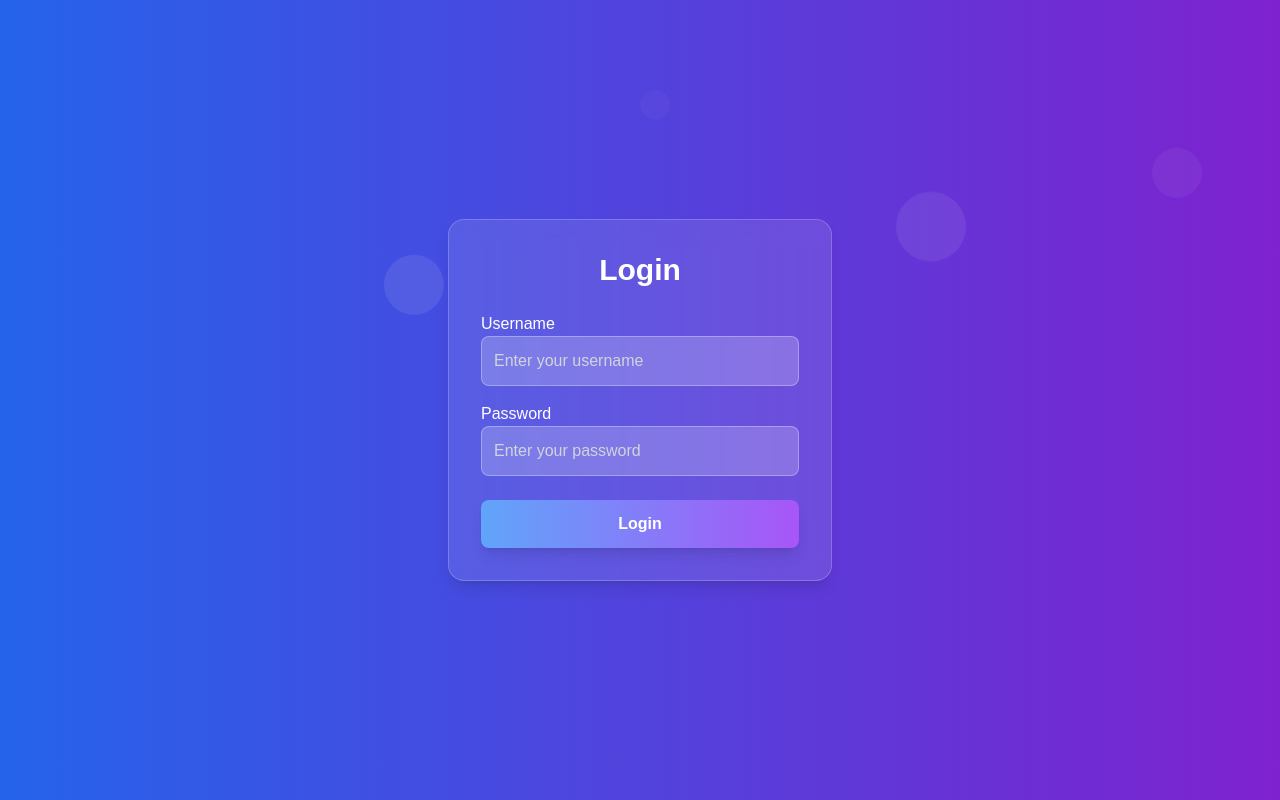
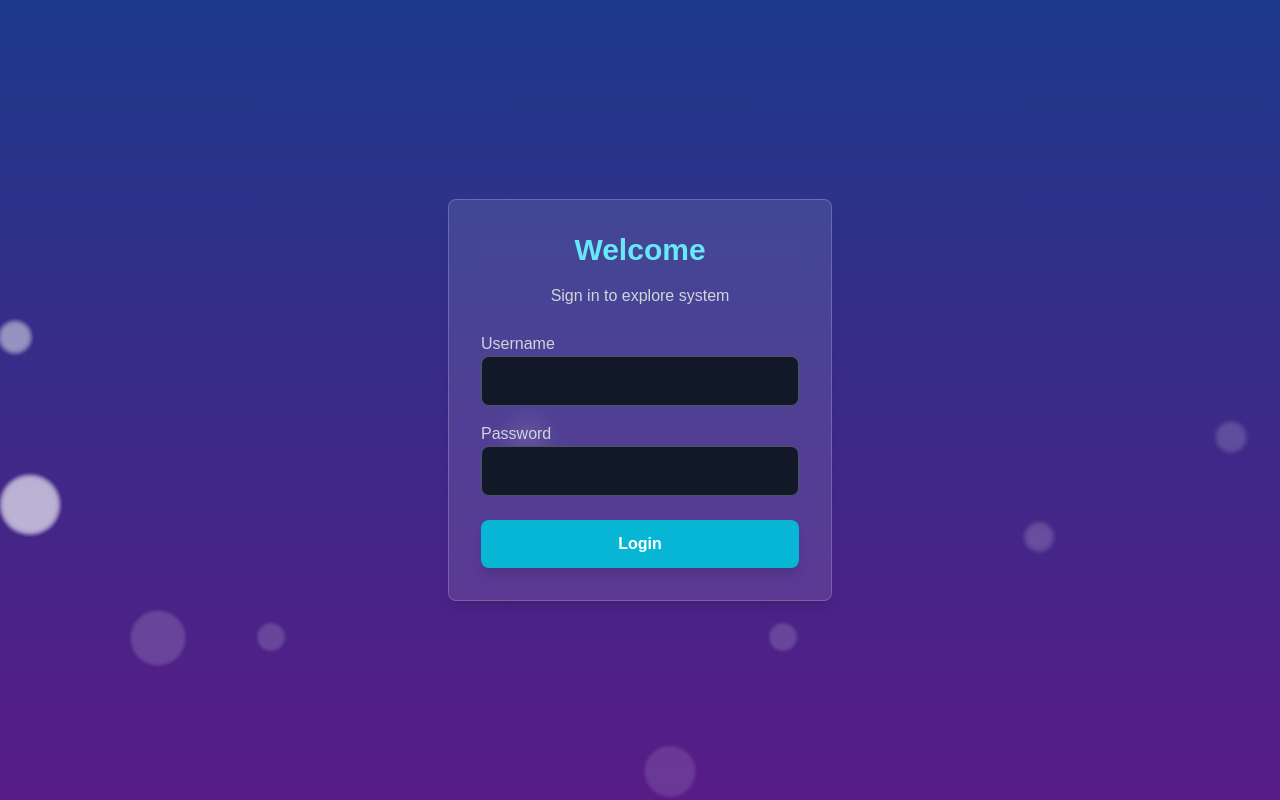
Before and after one commit to kartikpanaganti/textlaire, a React (Vite) app in the folder client/: page / in a window 1280 px wide. Built offline with nearby package versions, Linux system fonts and the light colour scheme.

Commit message:
login done

```diff
--- a/client/src/pages/Login.jsx
+++ b/client/src/pages/Login.jsx
@@ -21,84 +21,118 @@ function Login() {
   };
 
   return (
-    <div className="relative flex h-screen justify-center items-center bg-gradient-to-r from-blue-600 to-purple-700 overflow-hidden">
-      {/* Background Animation */}
+    <div className="relative w-full h-screen overflow-hidden bg-gradient-to-b from-blue-900 to-purple-900">
+      {/* Bubbles Animation */}
       <div className="absolute inset-0 overflow-hidden">
-        <div className="bubble"></div>
-        <div className="bubble"></div>
-        <div className="bubble"></div>
-        <div className="bubble"></div>
-        <div className="bubble"></div>
+        <div className="bubbles">
+          {Array(20).fill(0).map((_, index) => (
+            <span key={index} className="bubble"></span>
+          ))}
+        </div>
       </div>
 
-      {/* Glassmorphism Login Box */}
-      <div className="relative bg-white/10 backdrop-blur-md border border-white/20 rounded-2xl shadow-lg p-8 w-96">
-        <h2 className="text-3xl font-extrabold text-white text-center mb-6">Login</h2>
+      {/* Glassmorphic Login Box */}
+      <div className="relative flex h-screen justify-center items-center z-10">
+        <div className="backdrop-blur-md bg-white/10 p-8 rounded-lg shadow-lg border border-white/20 w-96 text-white">
+          <h2 className="text-3xl font-bold mb-4 text-center text-cyan-300">Welcome</h2>
+          <p className="text-gray-300 text-center mb-6">Sign in to explore system</p>
 
-        {error && <p className="text-red-400 text-sm text-center mb-3">{error}</p>}
+          {error && <p className="text-red-500 text-sm text-center mb-3">{error}</p>}
 
           <form onSubmit={handleLogin}>
             <div className="mb-4">
-            <label className="block text-white font-medium">Username</label>
+              <label className="block text-gray-300">Username</label>
               <input
                 type="text"
                 name="username"
                 value={credentials.username}
                 onChange={handleChange}
-              className="w-full p-3 border border-white/30 rounded-lg bg-white/20 text-white placeholder-gray-300
-              focus:outline-none focus:ring-2 focus:ring-blue-400 transition-all duration-300"
-              placeholder="Enter your username"
+                className="w-full p-3 border border-gray-600 bg-gray-900 rounded-lg text-white focus:outline-none focus:ring-2 focus:ring-cyan-400 transition-all duration-300"
                 required
+                autocomplete="off"
               />
             </div>
 
             <div className="mb-6">
-            <label className="block text-white font-medium">Password</label>
+              <label className="block text-gray-300">Password</label>
               <input
                 type="password"
                 name="password"
                 value={credentials.password}
                 onChange={handleChange}
-              className="w-full p-3 border border-white/30 rounded-lg bg-white/20 text-white placeholder-gray-300
-              focus:outline-none focus:ring-2 focus:ring-blue-400 transition-all duration-300"
-              placeholder="Enter your password"
+                className="w-full p-3 border border-gray-600 bg-gray-900 rounded-lg text-white focus:outline-none focus:ring-2 focus:ring-cyan-400 transition-all duration-300"
                 required
               />
             </div>
 
             <button
               type="submit"
-            className="w-full bg-gradient-to-r from-blue-400 to-purple-500 text-white font-bold py-3 rounded-lg shadow-lg
-            transform transition-transform duration-300 hover:scale-105 hover:shadow-xl"
+              className="w-full bg-cyan-500 text-white font-bold py-3 rounded-lg shadow-lg
+              transform transition-transform duration-300 hover:scale-105 hover:bg-cyan-600"
             >
               Login
             </button>
           </form>
         </div>
+      </div>
 
       {/* Bubble Animation CSS */}
       <style>
         {`
+          /* Bubble Background */
+          .bubbles {
+            position: absolute;
+            width: 100%;
+            height: 100%;
+            overflow: hidden;
+          }
+
           .bubble {
             position: absolute;
             bottom: -100px;
-            width: 50px;
-            height: 50px;
+            width: 40px;
+            height: 40px;
             background: rgba(255, 255, 255, 0.2);
             border-radius: 50%;
-            animation: floatUp 10s infinite linear;
+            animation: floatUp 10s linear infinite;
+            filter: blur(2px);
           }
 
-          .bubble:nth-child(1) { left: 10%; width: 40px; height: 40px; animation-duration: 8s; }
-          .bubble:nth-child(2) { left: 30%; width: 60px; height: 60px; animation-duration: 12s; }
-          .bubble:nth-child(3) { left: 50%; width: 30px; height: 30px; animation-duration: 9s; }
-          .bubble:nth-child(4) { left: 70%; width: 70px; height: 70px; animation-duration: 11s; }
-          .bubble:nth-child(5) { left: 90%; width: 50px; height: 50px; animation-duration: 10s; }
+          .bubble:nth-child(odd) {
+            width: 60px;
+            height: 60px;
+            animation-duration: 12s;
+          }
+
+          .bubble:nth-child(even) {
+            width: 30px;
+            height: 30px;
+            animation-duration: 8s;
+          }
+
+          .bubble:nth-child(1) { left: 10%; animation-delay: 2s; }
+          .bubble:nth-child(2) { left: 20%; animation-delay: 3s; }
+          .bubble:nth-child(3) { left: 30%; animation-delay: 5s; }
+          .bubble:nth-child(4) { left: 40%; animation-delay: 1s; }
+          .bubble:nth-child(5) { left: 50%; animation-delay: 4s; }
+          .bubble:nth-child(6) { left: 60%; animation-delay: 3s; }
+          .bubble:nth-child(7) { left: 70%; animation-delay: 5s; }
+          .bubble:nth-child(8) { left: 80%; animation-delay: 2s; }
+          .bubble:nth-child(9) { left: 90%; animation-delay: 6s; }
+          .bubble:nth-child(10) { left: 95%; animation-delay: 1s; }
 
           @keyframes floatUp {
-            0% { transform: translateY(0); opacity: 1; }
-            50% { opacity: 0.7; }
-            100% { transform: translateY(-110vh); opacity: 0; }
+            0% {
+              transform: translateY(0) scale(0.8);
+              opacity: 0.5;
+            }
+            50% {
+              opacity: 1;
+            }
+            100% {
+              transform: translateY(-100vh) scale(1.2);
+              opacity: 0;
+            }
           }
         `}
       </style>
```
Lines whose indentation alone changed are shown as unchanged.
